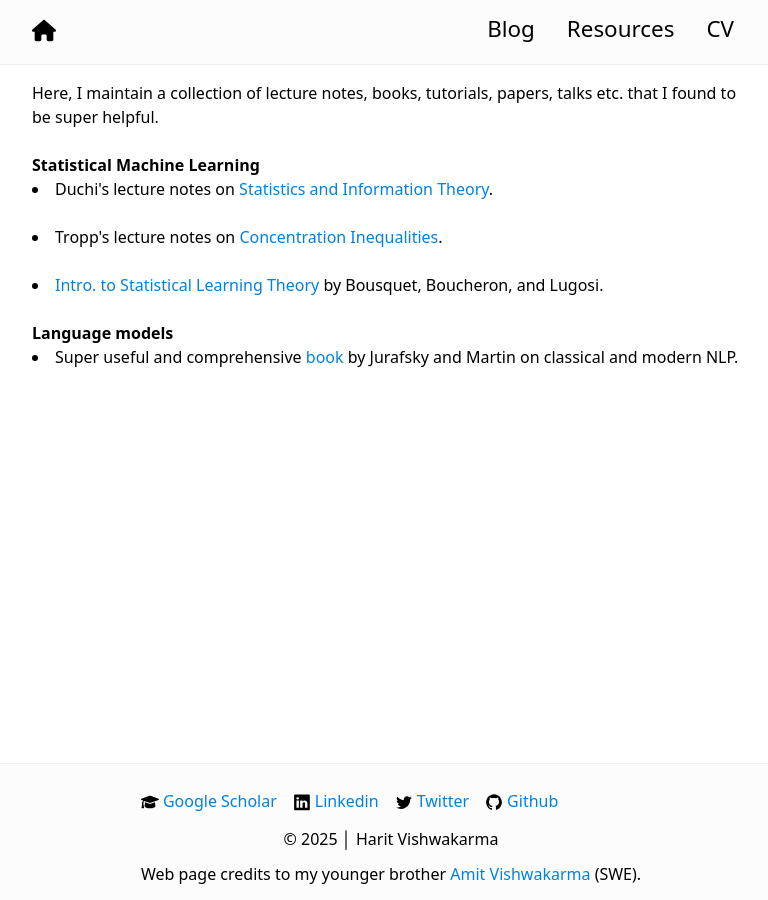
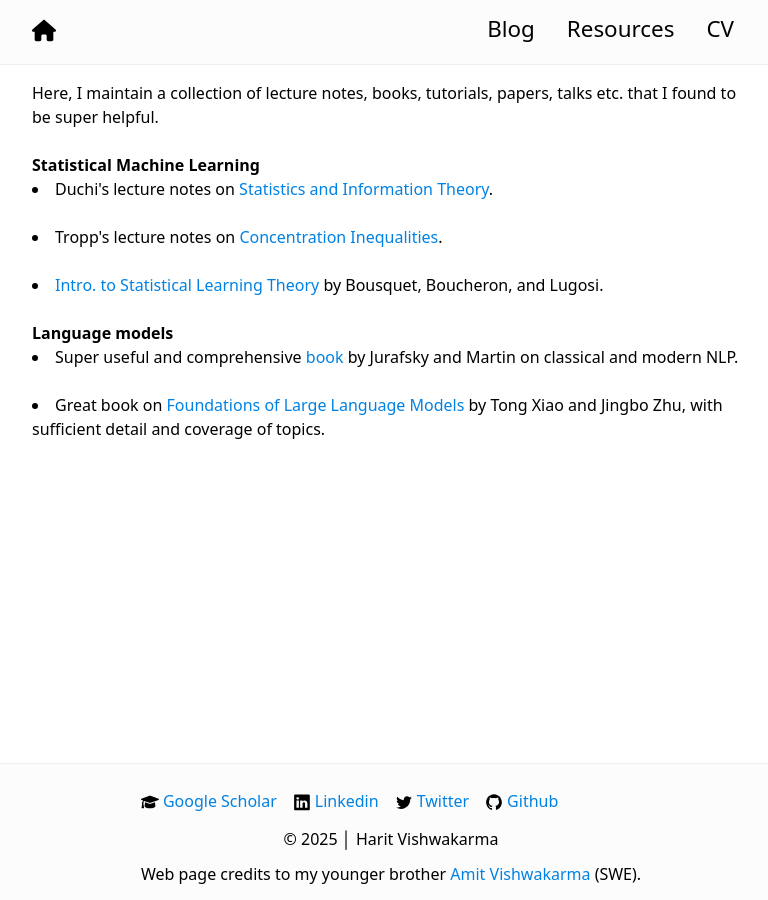
Before and after one commit to harit7/harit7.github.io, a Jekyll site: the page built from resources/index.html, in a window 1280 px wide. Shown: the whole page, without its empty margins (249-1017 px from the left). Built offline with Jekyll 4.4.1, drawn with Linux system fonts in a browser that asks for light colours.

Commit message:
llm book

```diff
--- a/resources/index.html
+++ b/resources/index.html
@@ -18,7 +18,8 @@ layout: default
 
     <div>
         <b>Language models</b>
-       <li> Super useful and comprehensive <a href = "https://web.stanford.edu/~jurafsky/slp3/ed3book_Jan25.pdf"> book</a> by Jurafsky and Martin on classical and modern NLP. </li>
+       <li> Super useful and comprehensive <a href = "https://web.stanford.edu/~jurafsky/slp3/ed3book_Jan25.pdf"> book</a> by Jurafsky and Martin on classical and modern NLP. </li> <br>
+        <li>Great book on <a href="llm_foundations.pdf">Foundations of Large Language Models</a> by Tong Xiao and Jingbo Zhu, with sufficient detail and coverage of topics.
     </div>
 
   </div>
```
Also changed, not shown: 1 other file.
